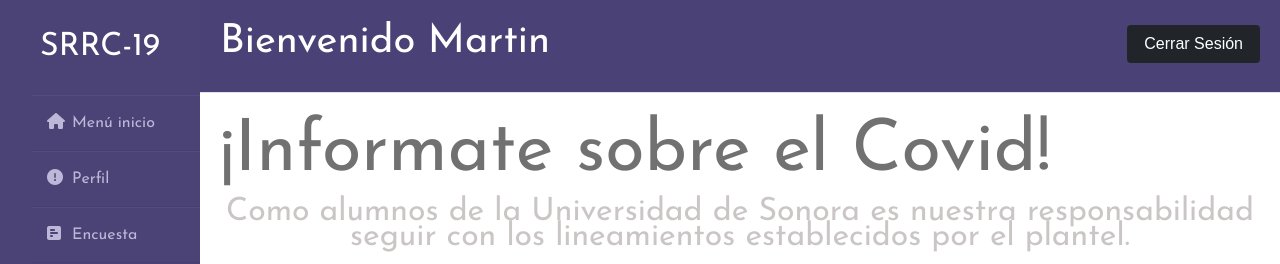
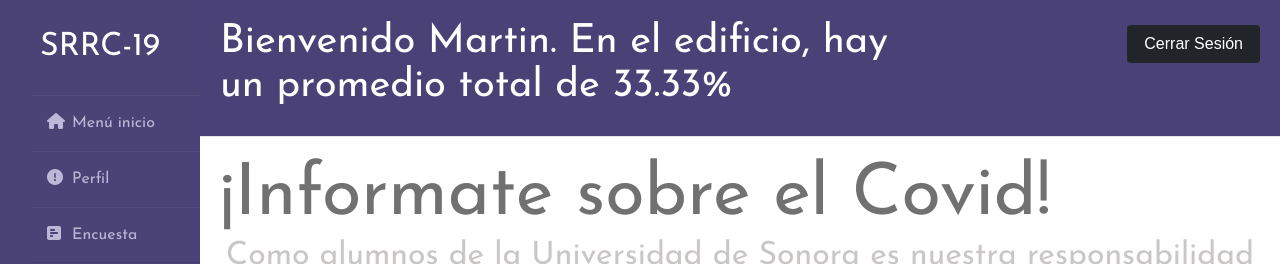
Before and after one commit to Sniper-Monkeys/UNISON, a Django app: page /inicioA/ in a window 1280 px wide. Shown: the top 264 px of the page. Run offline with Django 3.2, Linux system fonts and the light colour scheme; a user stored in the database is signed in; data comes from the database, SQL or seed files in the repository; some libraries are stand-ins or nearby versions.

Commit message:
Changes by jesusmaing

```diff
--- a/UNISON/SISTEMACOVID/SRRC19/templates/inicio_alumno.html
+++ b/UNISON/SISTEMACOVID/SRRC19/templates/inicio_alumno.html
@@ -45,8 +45,8 @@
                             <form method="POST" action="{% url 'salidapagina' %}">
                                 <h1>
                                     <div class="row">
-                                        <div class="col-md-8">
-                                            Bienvenido {{ user.username }}
+                                        <div class="col-md-8">Bienvenido {{ user.username }}. En el edificio, hay un promedio total de {{ promedio }}%
+
                                         </div>
                                         <div class="col-md-4">
                                             <div class="text-right">
--- a/UNISON/SISTEMACOVID/SRRC19/templates/inicio_docente.html
+++ b/UNISON/SISTEMACOVID/SRRC19/templates/inicio_docente.html
@@ -47,7 +47,8 @@
                     </div>
                 </div>
                 <div class="info">
-                    <h1>Hay un total de {{ contagiados }} en estado de riesgo</h1>
+                   <h1>En tu grupo, hay un total de {{ contagiados }} en estado de riesgo.</h1>
+                    <h1>En el edificio, hay un promedio total de {{ promedio }}% </h1>
 
                     <form action="/contactar/" method="POST"> {% csrf_token %}
                         <div class="form-group">
--- a/UNISON/SISTEMACOVID/SRRC19/views.py
+++ b/UNISON/SISTEMACOVID/SRRC19/views.py
@@ -78,34 +78,56 @@ def inicio(request):
 
 
 def Inicio_Alumno(request):
-    return render(request, 'inicio_alumno.html')
+    Talum = User.objects.all().filter(ocupacion="A")
+    cantidadEstadoDeRiesgo = 0
+    for i in Talum:
+        if i.riesgo == 'R':
+            cantidadEstadoDeRiesgo += 1
+    valor = (cantidadEstadoDeRiesgo / len(Talum)) * 100
+    promedio = round(valor, 2)
+
+    return render(request, 'inicio_alumno.html',{"promedio": promedio})
 
 
 def Inicio_Docente(request):
+    group = []
     alumnos = []
-    riesgo = []
     cantidadEstadoDeRiesgo = 0
 
-    # Add the results to the many to many field (notice the *)
+    grupos = Grupos.objects.all()
+    for grupo in grupos:
+        if grupo.Profesor.Docente == request.user:
+            group = grupo
 
-    group = Grupos.objects.get(Materia='Ingeniería en Software 1')
-
+   # group = Grupos.objects.get(Materia='Ingeniería en Software 1')
+    #print(group.Profesor.Correo)
     for i in group.users.values():
         alumnos.append(i)
-        if i["riesgo"] < "V":
+        if i["riesgo"] == "R":
             cantidadEstadoDeRiesgo += 1
-    print(cantidadEstadoDeRiesgo)
+    Talum = User.objects.all().filter(ocupacion= "A")
+    Triesgo = 0
+    for alum in Talum:
+        if alum.riesgo == 'R':
+            Triesgo+=1
 
-    return render(request, 'inicio_docente.html', {"alumnos": alumnos , "contagiados": cantidadEstadoDeRiesgo})
+    valor = (Triesgo / len(Talum)) * 100
+    promedio = round(valor,2)
+    #print(cantidadEstadoDeRiesgo)
+
+    return render(request, 'inicio_docente.html', {"alumnos": alumnos , "contagiados": cantidadEstadoDeRiesgo, "promedio": promedio})
 
 
 def Inicio_Administrativo(request):
-    alumnos = User.objects.all().filter(ocupacion= "A")
+    Talum = User.objects.all().filter(ocupacion= "A")
     cantidadEstadoDeRiesgo = 0
-    for i in alumnos:
-        if i.riesgo < 'V':
+    for i in Talum:
+        if i.riesgo == 'R':
             cantidadEstadoDeRiesgo += 1
-    return render(request, 'inicio_administrativo.html', {"alumnos": alumnos , "contagiados": cantidadEstadoDeRiesgo})
+    valor = (cantidadEstadoDeRiesgo / len(Talum)) * 100
+    promedio = round(valor,2)
+    promedio2 = 100-promedio
+    return render(request, 'inicio_administrativo.html', {"alumnos": Talum , "contagiados": cantidadEstadoDeRiesgo, "promedio": promedio, "promedio2":promedio2})
 
 
 def perfil(request):
@@ -232,6 +254,7 @@ def Generar_Encuesta(request):
         #RECORRER TODAS LAS RESPUESTAS Y SUMARLAS PARA OBTENER UN PUNTUAJE
         puntos = 0
         alumno = User.objects.all().get(matricula=request.user.matricula)
+
         for k, v in request.POST.items():
             if not k == 'csrfmiddlewaretoken':
                 puntos += int(v)
```
